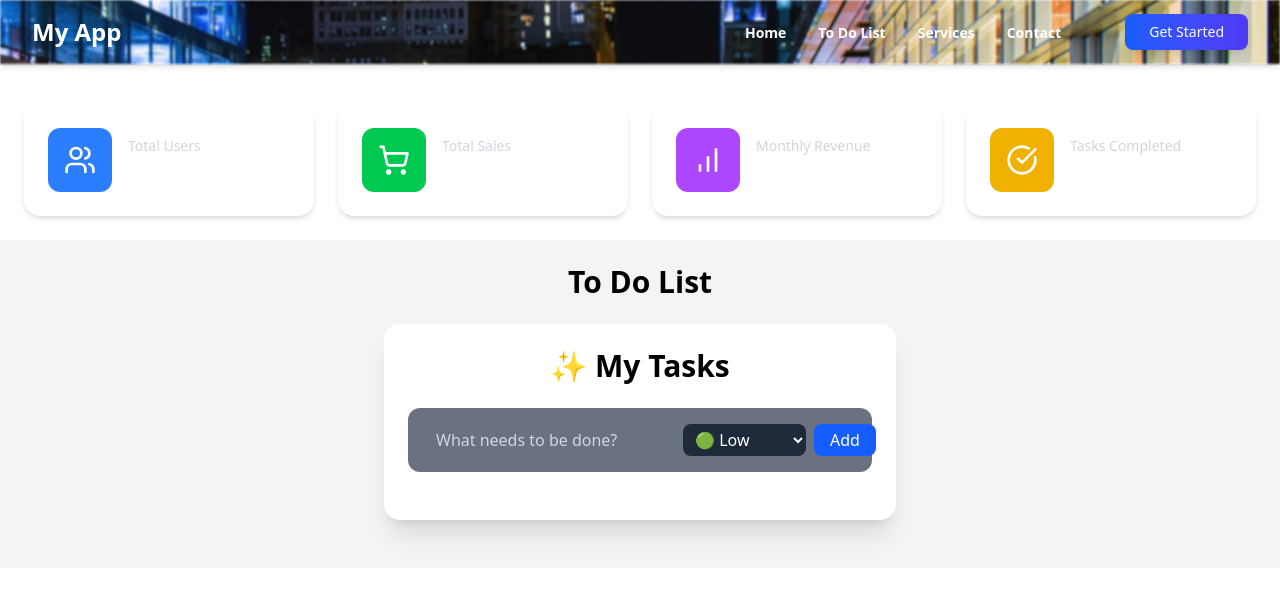
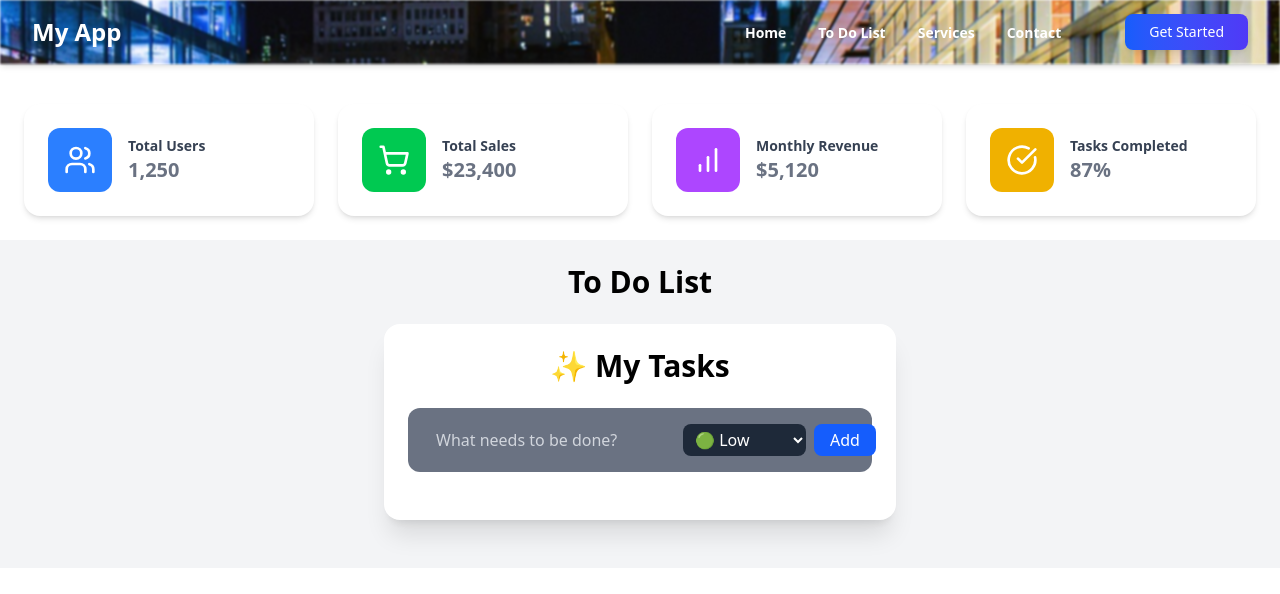
Before and after one commit to Giathi-Daniel/React-challenge-progskill, a React (Vite) app: page / in a window 1280 px wide. Shown: the top 594 px of the page. Built offline with nearby package versions, Linux system fonts and the light colour scheme.

Commit message:
refactor

```diff
--- a/src/components/DashboardCard.jsx
+++ b/src/components/DashboardCard.jsx
@@ -7,8 +7,8 @@ const DashboardCard = ({ title, value, icon: Icon, bgColor }) => {
         <Icon className="text-white w-8 h-8" />
       </div>
       <div>
-        <h3 className="text-gray-300 text-sm font-medium">{title}</h3>
-        <p className="text-white text-xl font-semibold">{value}</p>
+        <h3 className="text-gray-700 text-sm font-bold">{title}</h3>
+        <p className="text-gray-500 text-xl font-semibold">{value}</p>
       </div>
     </div>
   );
```
